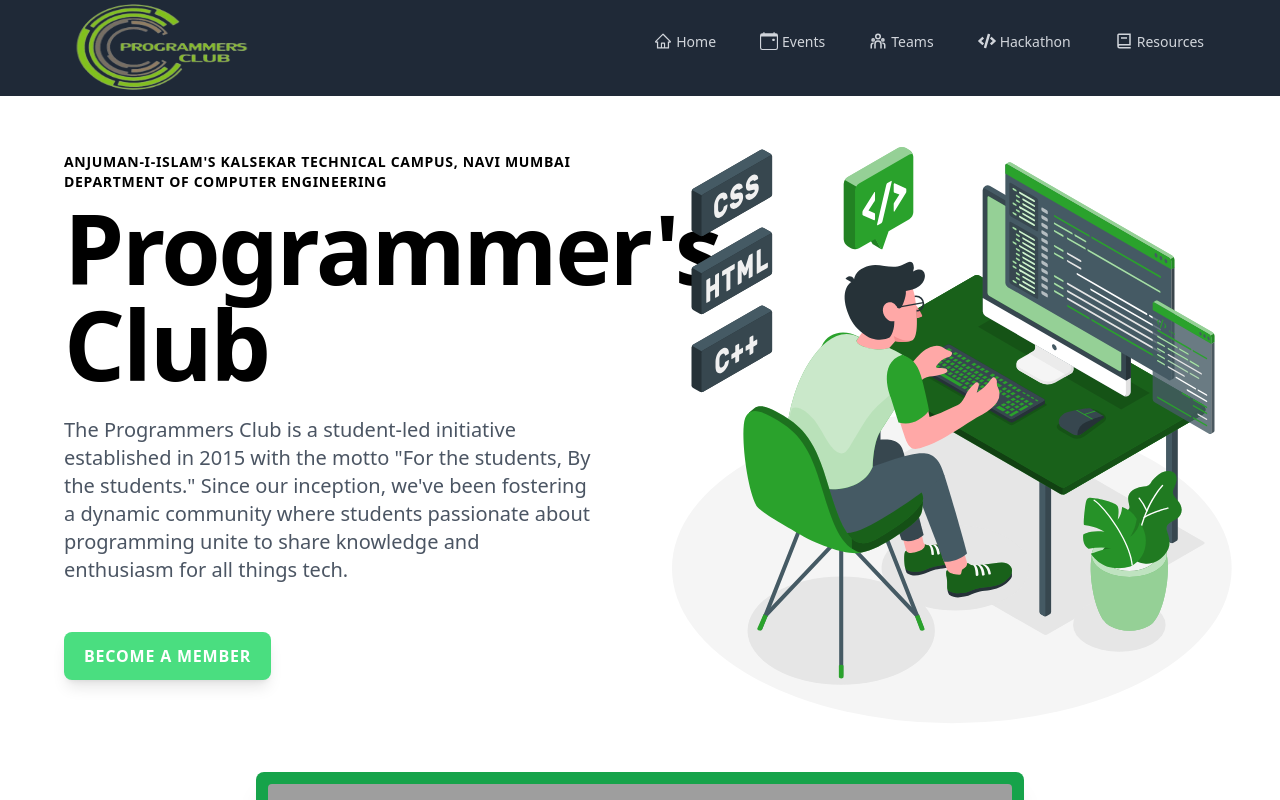
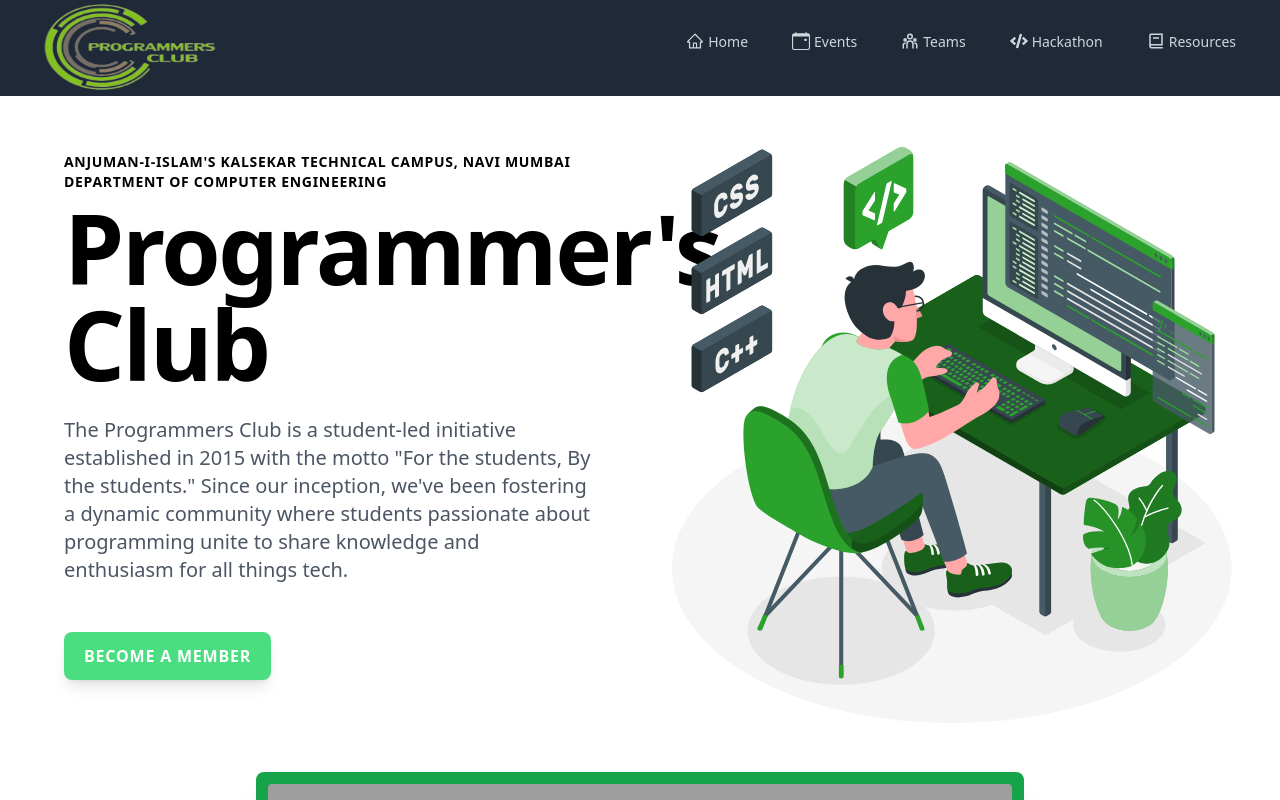
Before and after one commit to adil2705/ProgrammersClubAiktc, a React (Vite) app: page / in a window 1280 px wide. Shown: the top 800 px of the page. Built offline with nearby package versions, Linux system fonts and the light colour scheme; grey boxes are pictures that could not be loaded.

Commit message:
Update NavBar.jsx

```diff
--- a/src/components/NavBar.jsx
+++ b/src/components/NavBar.jsx
@@ -10,8 +10,8 @@ export default function NavBar() {
   const [isOpen, setIsOpen] = useState(false);
   return (
     <div>
-      <nav className="bg-gray-800">
-        <div className="mx-auto  max-w-7xl px-4 sm:px-6 lg:px-16">
+      <nav className="bg-gray-800   ">
+        <div className="mx-auto  max-w-7xl px-4 sm:px-6 lg:px-8">
           <div className="flex  h-24 items-center justify-between">
             <div className="flex  flex-grow justify-between">
               <a href="/">
```
